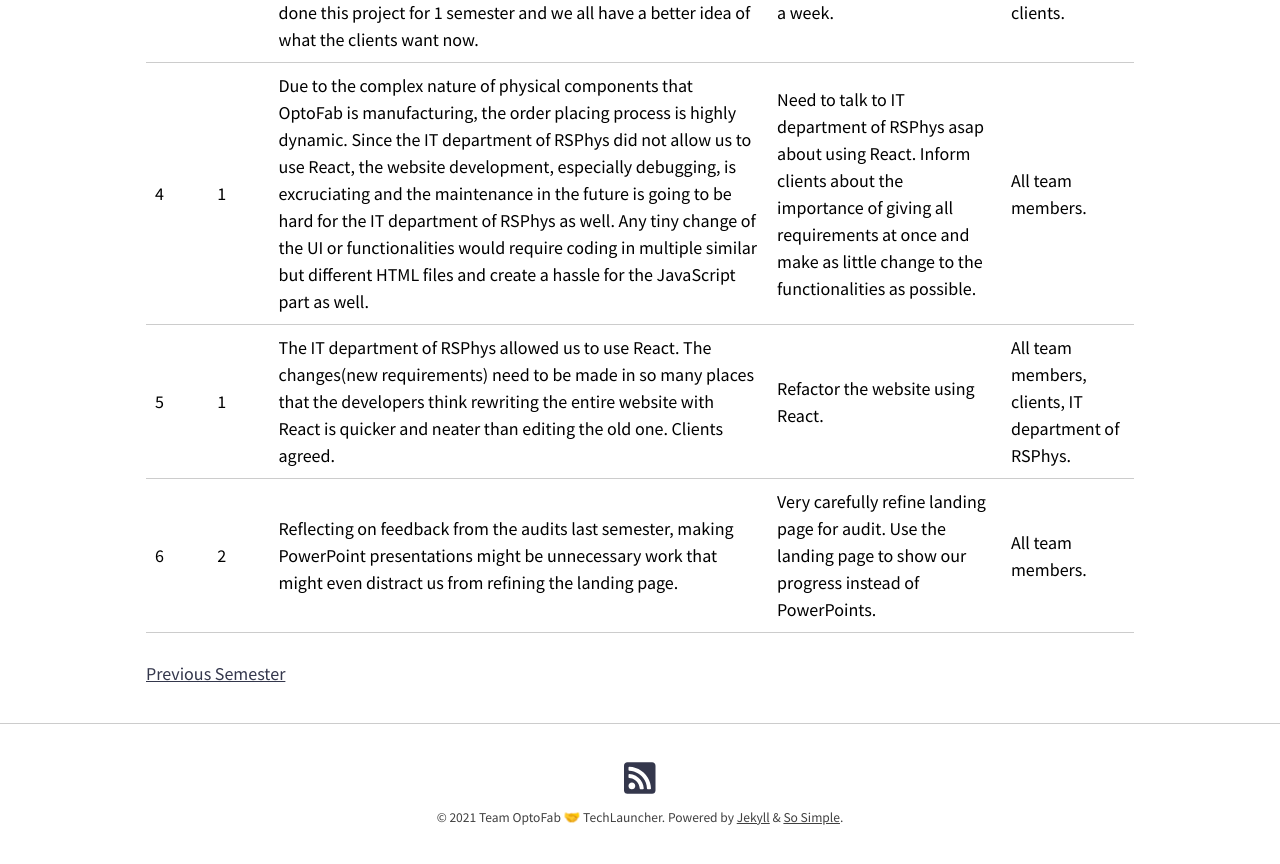
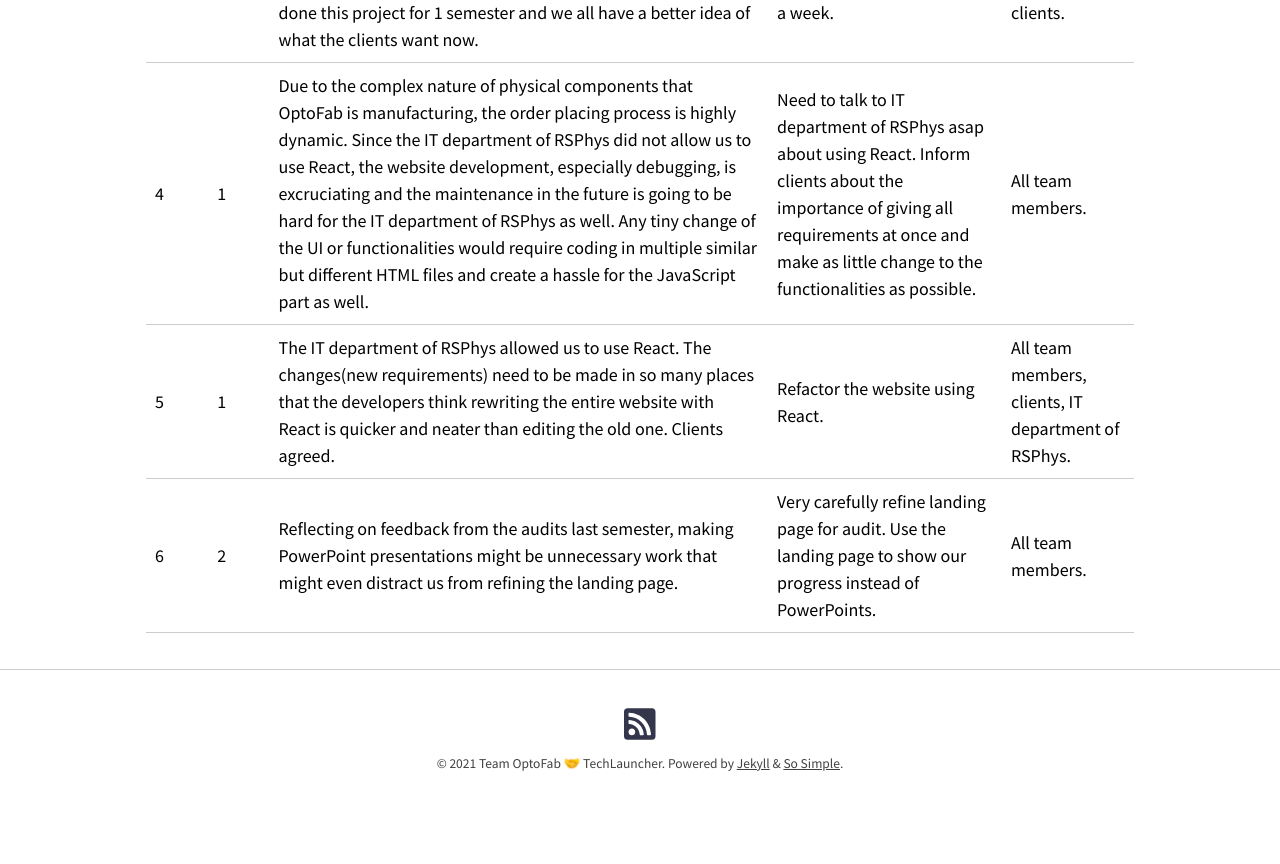
Before and after one commit to optofab/optofab.github.io, a Jekyll site: the page built from logs.md, in a window 1280 px wide and 900 px high, scrolled down 8874 px. Shown: the top 864 px of the window. Built offline with Jekyll 4.4.1, drawn with Linux system fonts in a browser that asks for light colours; nearby versions of some CDN libraries; emoji names are drawn with the system emoji font.

Commit message:
Update logs.md

```diff
--- a/logs.md
+++ b/logs.md
@@ -344,6 +344,3 @@ OptoFab:
 |4|1|Due to the complex nature of physical components that OptoFab is manufacturing, the order placing process is highly dynamic. Since the IT department of RSPhys did not allow us to use React, the website development, especially debugging, is excruciating and the maintenance in the future is going to be hard for the IT department of RSPhys as well. Any tiny change of the UI or functionalities would require coding in multiple similar but different HTML files and create a hassle for the JavaScript part as well.  |Need to talk to IT department of RSPhys asap about using React. Inform clients about the importance of giving all requirements at once and make as little change to the functionalities as possible.|All team members.|
 |5|1|The IT department of RSPhys allowed us to use React. The changes(new requirements) need to be made in so many places that the developers think rewriting the entire website with React is quicker and neater than editing the old one. Clients agreed. |Refactor the website using React.|All team members, clients, IT department of RSPhys.|
 |6|2|Reflecting on feedback from the audits last semester, making PowerPoint presentations might be unnecessary work that might even distract us from refining the landing page.|Very carefully refine landing page for audit. Use the landing page to show our progress instead of PowerPoints.|All team members.|
-
-
-[Previous Semester](/retrospectives)
```
